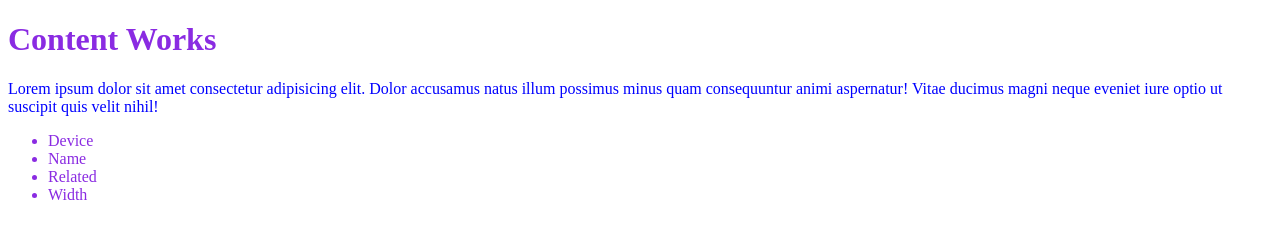
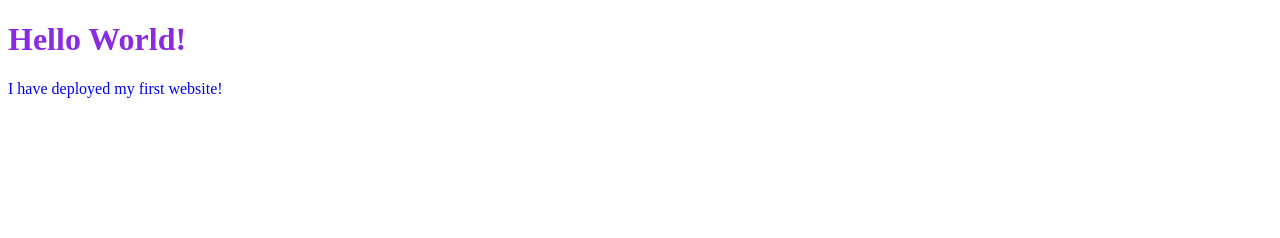
Before and after one commit to anandhiarts/Content-Works, a plain HTML site: page index.html in a window 1280 px wide. Drawn offline with Linux system fonts and the light colour scheme.

Commit message:
Hello World

```diff
--- a/index.html
+++ b/index.html
@@ -4,20 +4,10 @@
     <meta charset="UTF-8" />
     <meta name="viewport" content="width=device-width, initial-scale=1.0" />
     <link rel="stylesheet" href="style.css" />
-    <title>Content</title>
+    <title>My First Website</title>
   </head>
   <body>
-    <h1>Content Works</h1>
-    <p>
-      Lorem ipsum dolor sit amet consectetur adipisicing elit. Dolor accusamus
-      natus illum possimus minus quam consequuntur animi aspernatur! Vitae
-      ducimus magni neque eveniet iure optio ut suscipit quis velit nihil!
-    </p>
-    <ul>
-      <li>Device</li>
-      <li>Name</li>
-      <li>Related</li>
-      <li>Width</li>
-    </ul>
+    <h1>Hello World!</h1>
+    <p>I have deployed my first website!</p>
   </body>
 </html>
```
